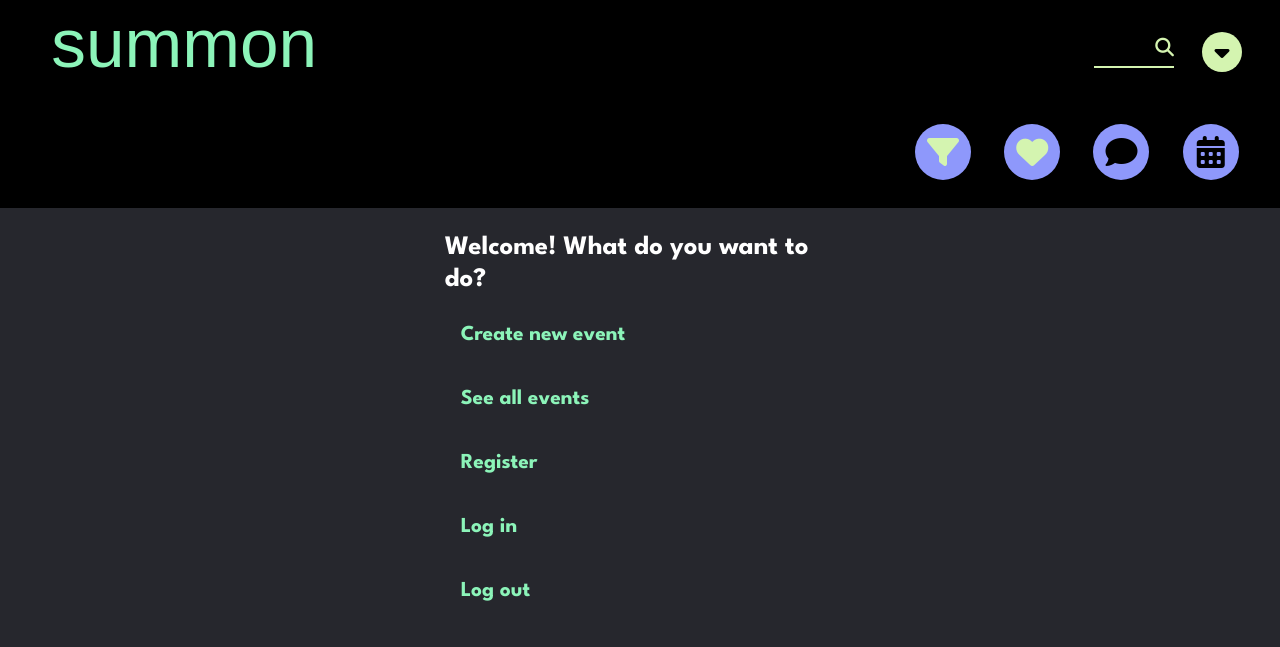
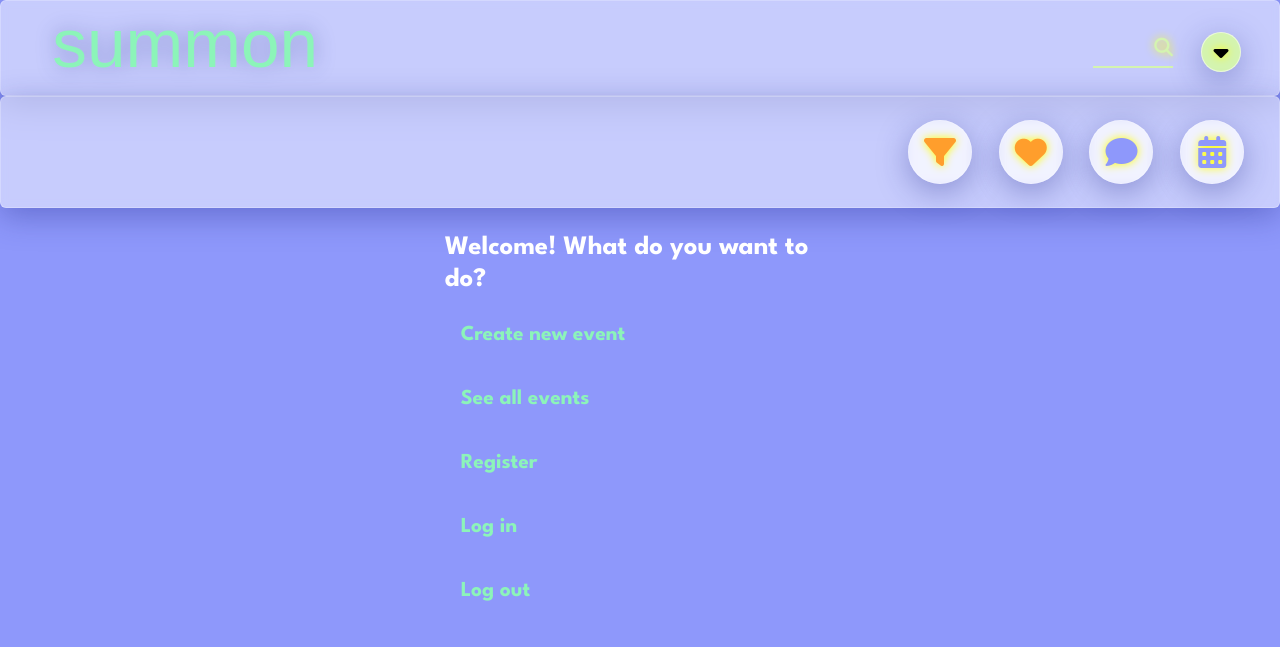
Before and after one commit to karinknutsson/summon, a Flask app: page / in a window 1280 px wide. Shown: the top 647 px of the page. Run offline with Flask 2, Linux system fonts and the light colour scheme; some libraries are stand-ins or nearby versions; some web fonts are replaced.

Commit message:
glass look

```diff
--- a/static/styles/style.css
+++ b/static/styles/style.css
@@ -12,9 +12,8 @@ body {
    */
   /*background: #8A95FF;*/
   /*background: rgb(139, 127, 254);*/
-  /*background: rgb(142, 152, 251);
-  background-size: cover;*/
-  background: #26272d;
+  background: rgb(142, 152, 251);
+  background-size: cover;
   color: white;
   font-family: 'League Spartan', sans-serif;
 }
@@ -23,6 +22,8 @@ h1 {
   font-family: 'Knewave', sans-serif;
   font-size: 52pt;
   color: #8CF4B9;
+
+  filter: drop-shadow(0 0 10px rgba(31, 38, 135, 0.37));
   /*color: rgb(243, 242, 254);*/
 
   /*color: rgb(142, 152, 251);*/
@@ -123,7 +124,12 @@ img.card-img {
   display: flex;
   align-items: center;
   justify-content: space-between;
-  background: black;
+  background: rgba(255, 255, 255, 0.5);
+  box-shadow: 0 8px 32px 0 rgba(31, 38, 135, 0.37);
+  backdrop-filter: blur(4px);
+  -webkit-backdrop-filter: blur(4px);
+  border-radius: 6px;
+  border: 1px solid rgba(255, 255, 255, 0.24);
   height: 96px;
 }
 
@@ -145,6 +151,11 @@ img.card-img {
   background: #d4f4b0;
   font-size: 18pt;
   color: black;
+
+  box-shadow: 0 8px 32px 0 rgba(31, 38, 135, 0.37);
+  backdrop-filter: blur(4px);
+  -webkit-backdrop-filter: blur(4px);
+  border: 1px solid rgba(255, 255, 255, 0.5);
 }
 
 .title-container {
@@ -185,7 +196,7 @@ img.card-img {
 .summon-navbar {
   width: 100%;
   height: 112px;
-  background: black;
+  /*background: black;*/
   /*background: rgb(219, 169, 46);*/
   /*border-bottom: 4px solid rgb(140, 51, 0);*/
   /*background: #8CF4B9;*/
@@ -196,6 +207,12 @@ img.card-img {
   display: flex;
   align-items: center;
   justify-content: flex-end;
+  background: rgba(255, 255, 255, 0.5);
+  box-shadow: 0 8px 32px 0 rgba(31, 38, 135, 0.37);
+  backdrop-filter: blur(4px);
+  -webkit-backdrop-filter: blur(4px);
+  border-radius: 6px;
+  border: 1px solid rgba(255, 255, 255, 0.24);
 }
 
 .navbar-ul {
@@ -208,33 +225,38 @@ img.card-img {
 .navbar-li {
   margin: 8px;
   padding: 12px;
-  background: rgb(142, 152, 251);
+  /*background: rgba(255, 255, 255, 0.7);*/
   /*background: #CFE5D8;*/
   /*border: 4px solid #D4F4B0;*/
-  border: 0;
-  color: black;
+  color: rgb(142, 152, 251);
   display: inline-block;
-  width: 56px;
-  height: 56px;
+  width: 64px;
+  height: 64px;
   border-radius: 40px;
   font-family: sans-serif;
   font-size: 24pt;
+  background: rgba(255, 255, 255, 0.5);
+  box-shadow: 0 8px 32px 0 rgba(31, 38, 135, 0.37);
+  backdrop-filter: blur(4px);
+  -webkit-backdrop-filter: blur(4px);
+  border: 1px solid rgba(255, 255, 255, 0.24);
 }
 
 .navbar-li-active {
   margin: 8px;
   padding: 12px;
-  background: rgb(142, 152, 251);
-  /*background: #CFE5D8;*/
-  /*border: 4px solid #D4F4B0;*/
-  border: 0;
-  color: #d4f4b0;
+  color: #ff9e2c;
   display: inline-block;
-  width: 56px;
-  height: 56px;
+  width: 64px;
+  height: 64px;
   border-radius: 40px;
   font-family: sans-serif;
   font-size: 24pt;
+  background: rgba(255, 255, 255, 0.5);
+  box-shadow: 0 8px 32px 0 rgba(31, 38, 135, 0.37);
+  backdrop-filter: blur(4px);
+  -webkit-backdrop-filter: blur(4px);
+  border: 1px solid rgba(255, 255, 255, 0.24);
 }
 
 .navbar-search {
@@ -277,6 +299,60 @@ img.card-img {
   color: black;
 }
 
+.search-modal {
+  position: fixed;
+  top: 0;
+  left: 0;
+  z-index: 1000;
+  width: 100%;
+  height: 67%;
+  background: rgba(255, 255, 255, 0.5);
+  box-shadow: 0 8px 32px 0 rgba(31, 38, 135, 0.37);
+  backdrop-filter: blur(4px);
+  -webkit-backdrop-filter: blur(4px);
+  border-radius: 6px;
+  border: 1px solid rgba(255, 255, 255, 0.24);
+}
+
+.search-input-submit {
+  margin: 20px auto;
+  display: flex;
+  flex-direction: row;
+  gap: 8px;
+}
+
+.search-input {
+  height: 40px;
+  border: 1px solid white;
+  background: rgba(255, 255, 255, 0.8);
+  border-radius: 3px;
+  filter: drop-shadow(0 0 15px white);
+  font-weight: 600;
+}
+
+.search-submit {
+  width: 40px;
+  height: 40px;
+  color: white;
+  border: 0;
+  background: #ff9e2c;
+  border-radius: 3px;
+  filter: drop-shadow(0 0 15px white);
+}
+
+.fa-solid {
+  filter: drop-shadow(0 0 5px yellow);
+}
+
+#eventModal {
+  background: rgba(255, 255, 255, 0.7);
+  display: none;
+}
+
+#searchModal {
+  display: none;
+}
+
 @media (max-width: 1000px) {
   .summon-navbar {
     justify-content: center;
--- a/templates/layout.html
+++ b/templates/layout.html
@@ -18,7 +18,7 @@
                 <a href="{{ url_for('new_event') }}" class="new"><i class="fa-solid fa-circle-plus"></i></a>
             </div>-->
             <div class="search-gear-container">
-                <button class="no-btn">
+                <button id="searchButton" class="no-btn">
                     <div class="navbar-search">
                         <i class="fa-solid fa-magnifying-glass"></i>
                     </div>
@@ -63,5 +63,44 @@
                 {% block content %} {% endblock %}
             </div>
         </div>
+
+        <div id="searchModal" class="search-modal padding-32">
+            <form action="/search" method="post">
+                <div class="search-input-submit">
+                    <input type="text" class="search-input" placeholder="search for events...">
+                    <button type="submit" class="search-submit"><i class="fa-solid fa-magnifying-glass"></i></button>
+                    <button id ="closeButton" type="button" class="no-btn">
+                        <div class="menu-container center-flex">
+                            <i class="fa-solid fa-close"></i>
+                        </div>
+                    </button>
+                </div>
+            </form>
+        </div>
+
+        <div id="eventModal">
+
+        </div>
+
+        <script>
+            const searchModal = document.getElementById('searchModal');
+            searchModal.style.display = 'none';
+            const toggleSearchModal = () => {
+                console.log(searchModal.style.display);
+                if (searchModal.style.display === 'none') {
+                    searchModal.style.display = 'block';
+                } else {
+                    searchModal.style.display = 'none';
+                }
+            }
+
+            const searchButton = document.getElementById('searchButton');
+            searchButton.addEventListener('click', toggleSearchModal);
+
+            const closeButton = document.getElementById('closeButton');
+            closeButton.addEventListener('click', toggleSearchModal);
+
+            const eventModal = document.getElementById(('eventModal'));
+        </script>
     </body>
 </html>
```
